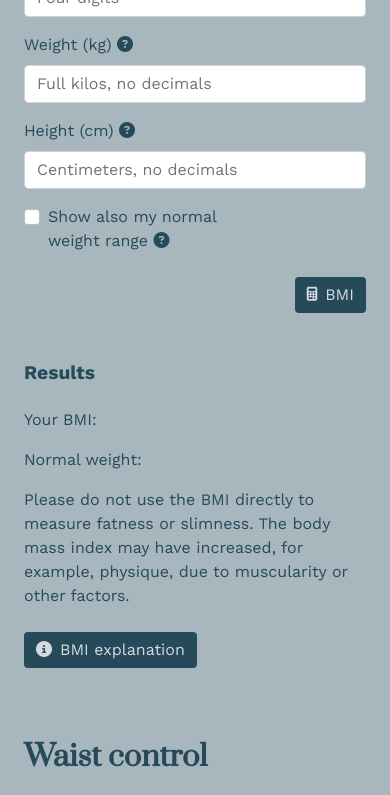
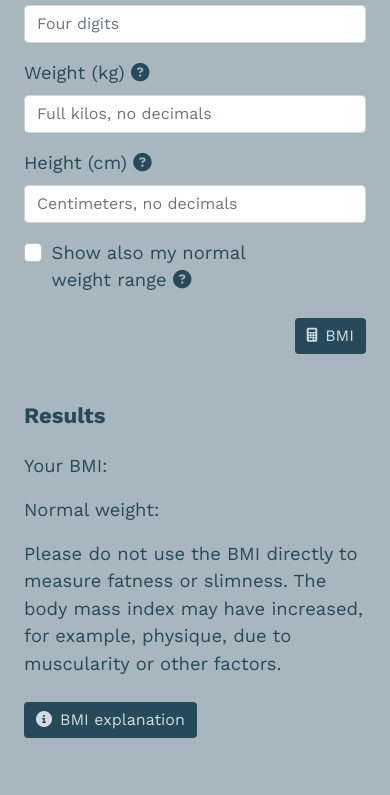
Before and after one commit to mira-oamk-h2c/course_work_bootstrap, a plain HTML site: page bmiME.html in a window 390 px wide. Shown: the part 370-1165 px from the top of the page. Drawn offline with nearby package versions, Linux system fonts and the light colour scheme.

Commit message:
responsivity fixes

```diff
--- a/css/eerikainen.css
+++ b/css/eerikainen.css
@@ -155,16 +155,28 @@ footer {
 /* Media querys */
 
 @media screen and (min-width: 320px) {
+
+  body {
+    font-size: 1.15em;
+  }
+
   main {
     overflow: hidden;
   }
+
 }
 
 @media screen and (min-width: 768px) {
+
+  body {
+    font-size: 1em;
+  }
+
   section {
     position: relative;
     min-height: calc(100vh - 248px);
   }
+
 
 
   /* .parent {
```
